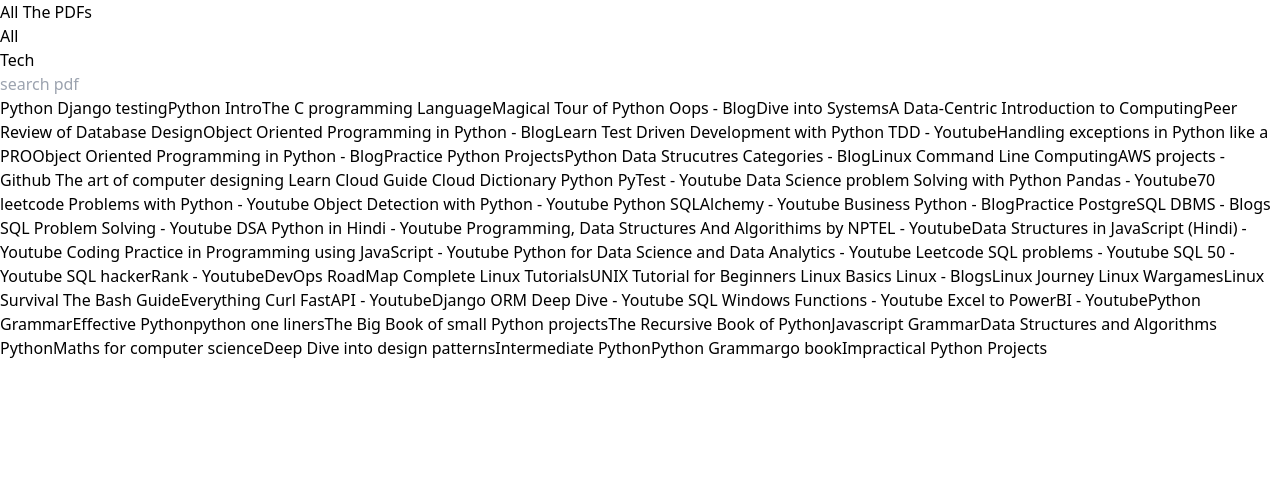
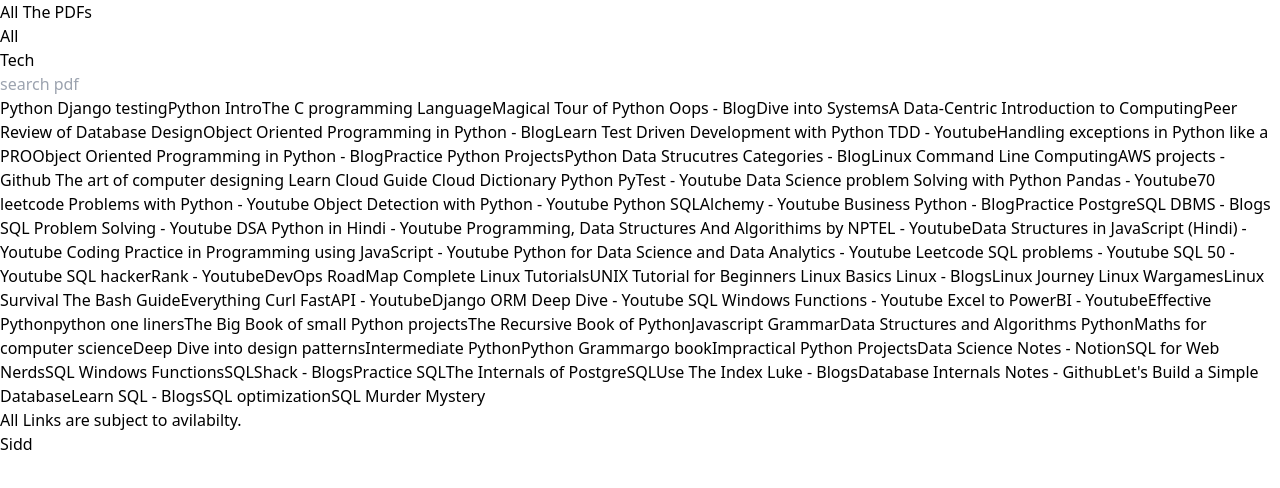
Before and after one commit to Siddharthbadal/AllTheLinks, a Next.js app: page /techs in a window 1280 px wide. Shown: the top 488 px of the page. Built offline with nearby package versions, Linux system fonts and the light colour scheme.

Commit message:
new links tech

```diff
--- /dev/null
+++ b/src/app/components/Footer.jsx
@@ -0,0 +1,18 @@
+import Link from "next/link"
+import Navbar from "./Navbar"
+
+export default function Footer() {
+  return (
+            <footer className="border-t-8 w-full">
+                    <p className="text-center text-xs text-gray-600">All Links are subject to avilabilty. </p>
+                    <h5 className="text-sm text-center font-semibold mb-1  text-gray-600">
+                        <Link className="hover:font-bold text-sm" href="https://www.linkedin.com/in/siddharthbadal/">Sidd</Link>
+                    </h5>
+
+
+
+
+
+            </footer>
+  )
+}
--- a/src/app/components/MyPDFs.jsx
+++ b/src/app/components/MyPDFs.jsx
@@ -3,6 +3,7 @@
 import Link from "next/link"
 import pdflinks from "../../data/links.js"
 import { useState } from "react"
+import MapPdf from "@/helper/map-pdf.jsx"
 
 
 
@@ -11,16 +12,16 @@
 
   return (
 
-      <div className="">
+      <div className="flex flex-col justify-center items-center gap-8 bg-zinc-100 mx-auto">
 
-          <div className="flex flex-row justify-between items-stretch ">
+          <div className=" ">
                 <form action="">
                   <input
                     onChange={(e) =>{
                       setSearch(e.target.value)
                     }}
                     placeholder="search pdf"
-                    className="w-1/2 outline-none font-semibold "
+                    className="w-full outline-none font-semibold text-gray-600 first:h-6 mt-1 rounded"
                     >
                   </input>
                 </form>
--- a/src/app/components/Navbar.jsx
+++ b/src/app/components/Navbar.jsx
@@ -5,17 +5,17 @@
 
 
 <nav className="">
-  <div className=" flex flex-wrap items-stretch justify-between mx-auto p-4">
+  <div className="border-b-8 w-full ">
 
 
     <div className="hidden w-full md:block md:w-auto" id="navbar-default">
-    <h1 className="text-2xl font-bold mx-auto text-center mt-12">All The PDFs</h1>
-      <ul className="font-medium flex flex-col items-stretch justify-between p-8 md:p-0 mt-4 border border-gray-100 rounded-lg bg-gray-50 md:flex-row text-gray-600">
+    <h1 className="text-2xl font-bold mx-auto text-center mt-4">All The PDFs</h1>
+      <ul className="font-medium flex flex-col justify-center items-stretch gap-8 p-8 md:p-0 mt-2 rounded-lg  md:flex-row text-gray-600">
         <li>
-          <Link href="/" className="block py-2 px-3text-gray-600 rounded md:bg-transparent" aria-current="page">All</Link>
+          <Link href="/books" className=" underline block py-2 px-3 text-gray-600 rounded  hover:bg-gray-100 tracking-widest" aria-current="page">All</Link>
         </li>
         <li>
-          <Link href="/techs" className="block py-2 px-3 text-gray-900 rounded hover:bg-gray-100  md:border-0 ">Tech</Link>
+          <Link href="/techs" className="underline tracking-widest block py-2 px-3 text-gray-900 rounded hover:bg-gray-100  md:border-0 ">Tech</Link>
         </li>
 
       </ul>
--- a/src/app/layout.js
+++ b/src/app/layout.js
@@ -1,5 +1,8 @@
 import localFont from "next/font/local";
 import "./globals.css";
+import Footer from "./components/Footer";
+import Navbar from "./components/Navbar";
+import MyPDFs from "./components/MyPDFs";
 
 const geistSans = localFont({
   src: "./fonts/GeistVF.woff",
@@ -23,7 +26,10 @@
       <body
         className={`${geistSans.variable} ${geistMono.variable} antialiased`}
       >
+            <Navbar  />
         {children}
+
+        <Footer />
       </body>
     </html>
   );
--- a/src/app/techs/page.jsx
+++ b/src/app/techs/page.jsx
@@ -3,7 +3,7 @@
 import Link from "next/link"
 import techpdflinks from "@/data/techpdflinks.js"
 import { useState } from "react"
-import Navbar from "../components/Navbar.jsx"
+
 
 
 
@@ -13,7 +13,7 @@
   return (
 
       <div className="flex flex-col justify-center items-center gap-8 bg-zinc-100 mx-auto border">
-                   <Navbar  />
+
           <div className="">
                 <form action="">
                   <input
@@ -21,7 +21,7 @@
                       setSearch(e.target.value)
                     }}
                     placeholder="search pdf"
-                    className="w-1/2 outline-none font-semibold "
+                    className="w-full outline-none font-semibold text-gray-600 first:h-6 mt-1 rounded"
                     >
                   </input>
                 </form>
--- a/src/data/techpdflinks.js
+++ b/src/data/techpdflinks.js
@@ -208,10 +208,7 @@
         "link": "https://www.youtube.com/watch?v=mm_sN-Elplg",
         "title" :  " Excel to PowerBI - Youtube"
     },
-    {
-        "link": "./pypdf/pythongrammar-I-dark-mode.pdf",
-        "title" :  "Python Grammar"
-    },
+
     {
         "link": "./pypdf/EffectivePython.pdf",
         "title" :  "Effective Python"
@@ -260,4 +257,52 @@
         "link": "./pypdf/Impractical-Python-Projects.pdf",
         "title" :  "Impractical Python Projects"
     },
+    {
+        "link": "https://antaripasaha.notion.site/Data-Science-All-in-one-f7b861fc69dd49439231b8c14a0e330b",
+        "title" :  "Data Science Notes - Notion"
+    },
+    {
+        "link": "http://philip.greenspun.com/sql/",
+        "title" :  "SQL for Web Nerds"
+    },
+    {
+        "link": "https://www.windowfunctions.com/",
+        "title" :  "SQL Windows Functions"
+    },
+    {
+        "link": "https://www.sqlshack.com/",
+        "title" :  "SQLShack - Blogs"
+    },
+    {
+        "link": "https://sqlpd.com/",
+        "title" :  "Practice SQL"
+    },
+    {
+        "link": "https://www.interdb.jp/pg/",
+        "title" :  "The Internals of PostgreSQL"
+    },
+    {
+        "link": "https://use-the-index-luke.com/",
+        "title" :  "Use The Index Luke - Blogs"
+    },
+    {
+        "link": "https://github.com/Akshat-Jain/database-internals-notes?tab=readme-ov-file",
+        "title" :  "Database Internals Notes - Github"
+    },
+    {
+        "link": "https://cstack.github.io/db_tutorial/",
+        "title" :  "Let's Build a Simple Database"
+    },
+    {
+        "link": "https://sqlzap.com/",
+        "title" :  "Learn SQL - Blogs"
+    },
+    {
+        "link": "https://dataschool.com/sql-optimization/",
+        "title" :  "SQL optimization"
+    },
+    {
+        "link": "https://mystery.knightlab.com/",
+        "title" :  "SQL Murder Mystery"
+    },
 ]
--- /dev/null
+++ b/src/helper/map-pdf.jsx
@@ -0,0 +1,21 @@
+import Link from "next/link"
+import { useState } from "react"
+
+export default function MapPdf({links}) {
+    const [search, setSearch] = useState('')
+
+  return (
+
+    links.filter((item)=>{
+        return search.toLowerCase() === '' ?
+        item: item.title.toLowerCase().includes(search)
+      }).map((pl)=>(
+          <Link key={pl.link} href={pl.link} target="_blank" className=" text-gray-600 font-medium mb-2 tracking-wider hover:text-gray-800  delay-300">
+          <span className="capitalize">
+              {pl.title}
+          </span>
+      </Link>
+      )
+      )
+  )
+}
```
Also changed, not shown: src/app/books/page.jsx (added, +9 -0 lines), src/app/page.js (+2 -5 lines).
